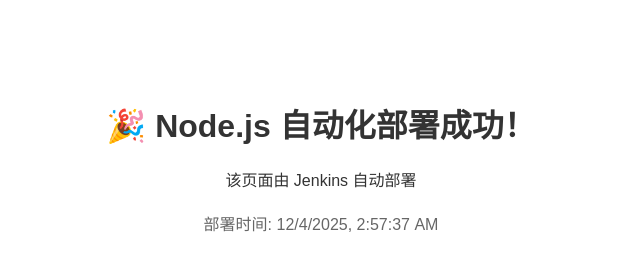
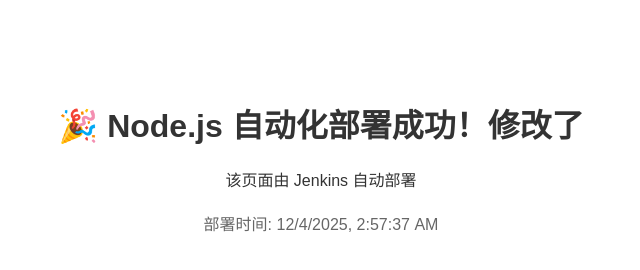
Before and after one commit to bcgbsh/nodejs-jenkins-demo, a website: page public/index.html in a window 1280 px wide. Shown: the whole page, without its empty margins (319-959 px from the left). Drawn offline with Linux system fonts and the light colour scheme.

Commit message:
修改了

```diff
--- a/public/index.html
+++ b/public/index.html
@@ -20,7 +20,7 @@
 </head>
 <body>
   <div class="container">
-    <h1>🎉 Node.js 自动化部署成功！</h1>
+    <h1>🎉 Node.js 自动化部署成功！修改了</h1>
     <p>该页面由 Jenkins 自动部署</p>
     <div class="version">部署时间: <span id="deployTime"></span></div>
   </div>
```
